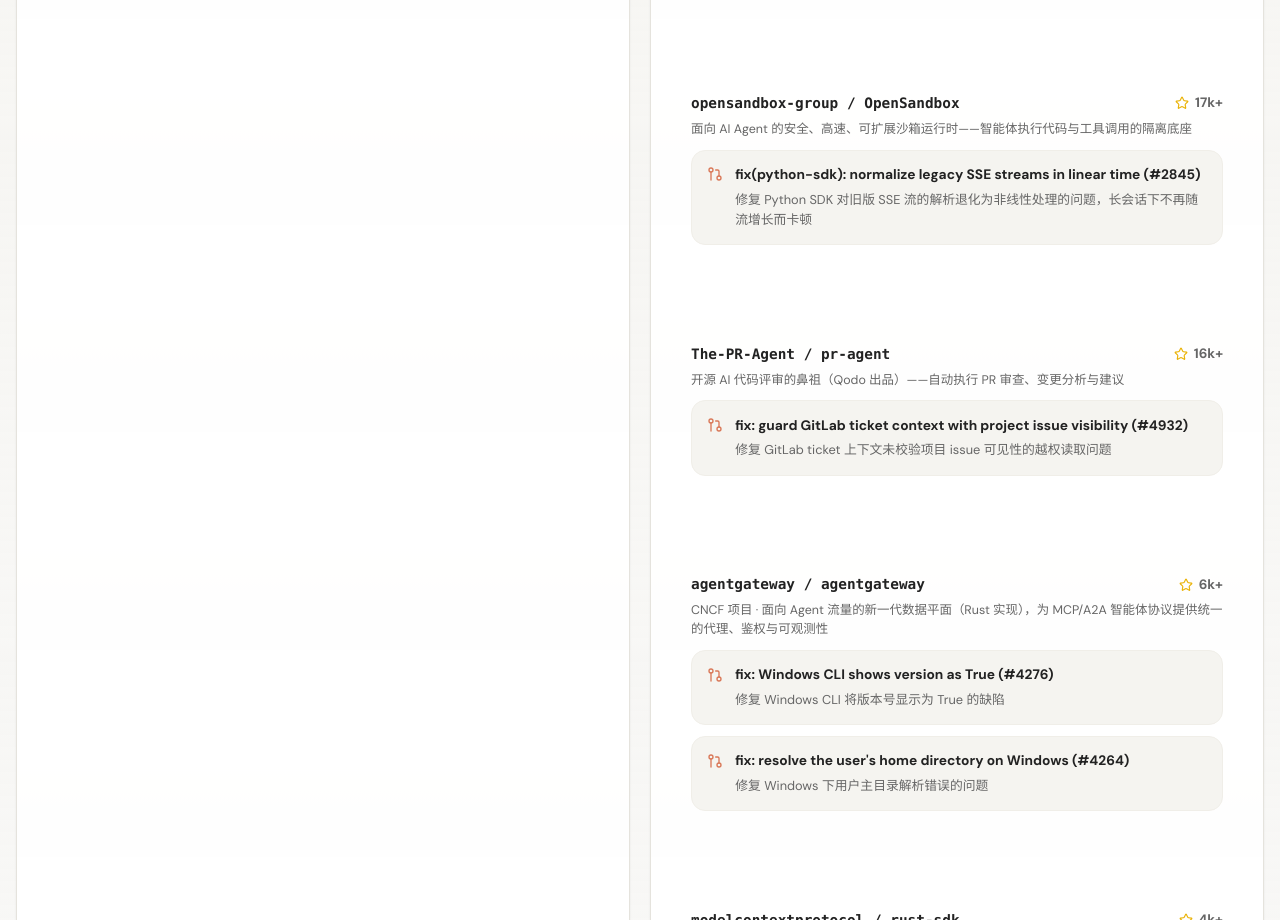
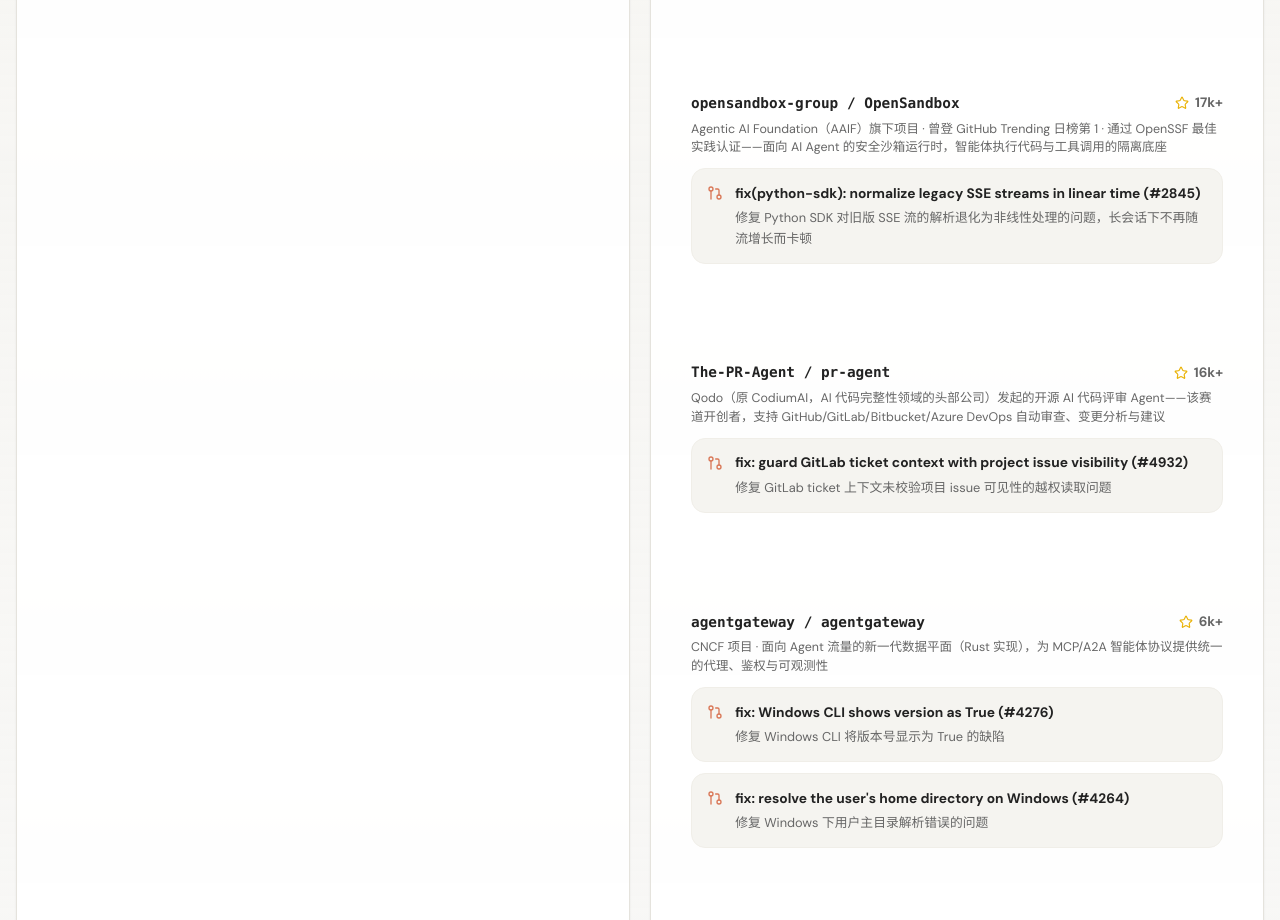
Before and after one commit to wangshun-china/interview-web, a Vue app: page / in a window 1280 px wide. Shown: the part 3000-3920 px from the top of the page. Built offline with nearby package versions, Linux system fonts and the light colour scheme.

Commit message:
resume: cite AAIF/Trending/OpenSSF for OpenSandbox; Qodo pedigree for pr-agent

```diff
--- a/src/components/OpenSourceCard.vue
+++ b/src/components/OpenSourceCard.vue
@@ -152,7 +152,7 @@ const repos = [
     name: 'opensandbox-group / OpenSandbox',
     url: 'https://github.com/opensandbox-group/OpenSandbox',
     stars: '17k+',
-    desc: '面向 AI Agent 的安全、高速、可扩展沙箱运行时——智能体执行代码与工具调用的隔离底座',
+    desc: 'Agentic AI Foundation（AAIF）旗下项目 · 曾登 GitHub Trending 日榜第 1 · 通过 OpenSSF 最佳实践认证——面向 AI Agent 的安全沙箱运行时，智能体执行代码与工具调用的隔离底座',
     prs: [
       {
         title: 'fix(python-sdk): normalize legacy SSE streams in linear time (#2845)',
@@ -165,7 +165,7 @@ const repos = [
     name: 'The-PR-Agent / pr-agent',
     url: 'https://github.com/The-PR-Agent/pr-agent',
     stars: '16k+',
-    desc: '开源 AI 代码评审的鼻祖（Qodo 出品）——自动执行 PR 审查、变更分析与建议',
+    desc: 'Qodo（原 CodiumAI，AI 代码完整性领域的头部公司）发起的开源 AI 代码评审 Agent——该赛道开创者，支持 GitHub/GitLab/Bitbucket/Azure DevOps 自动审查、变更分析与建议',
     prs: [
       {
         title: 'fix: guard GitLab ticket context with project issue visibility (#4932)',
```
